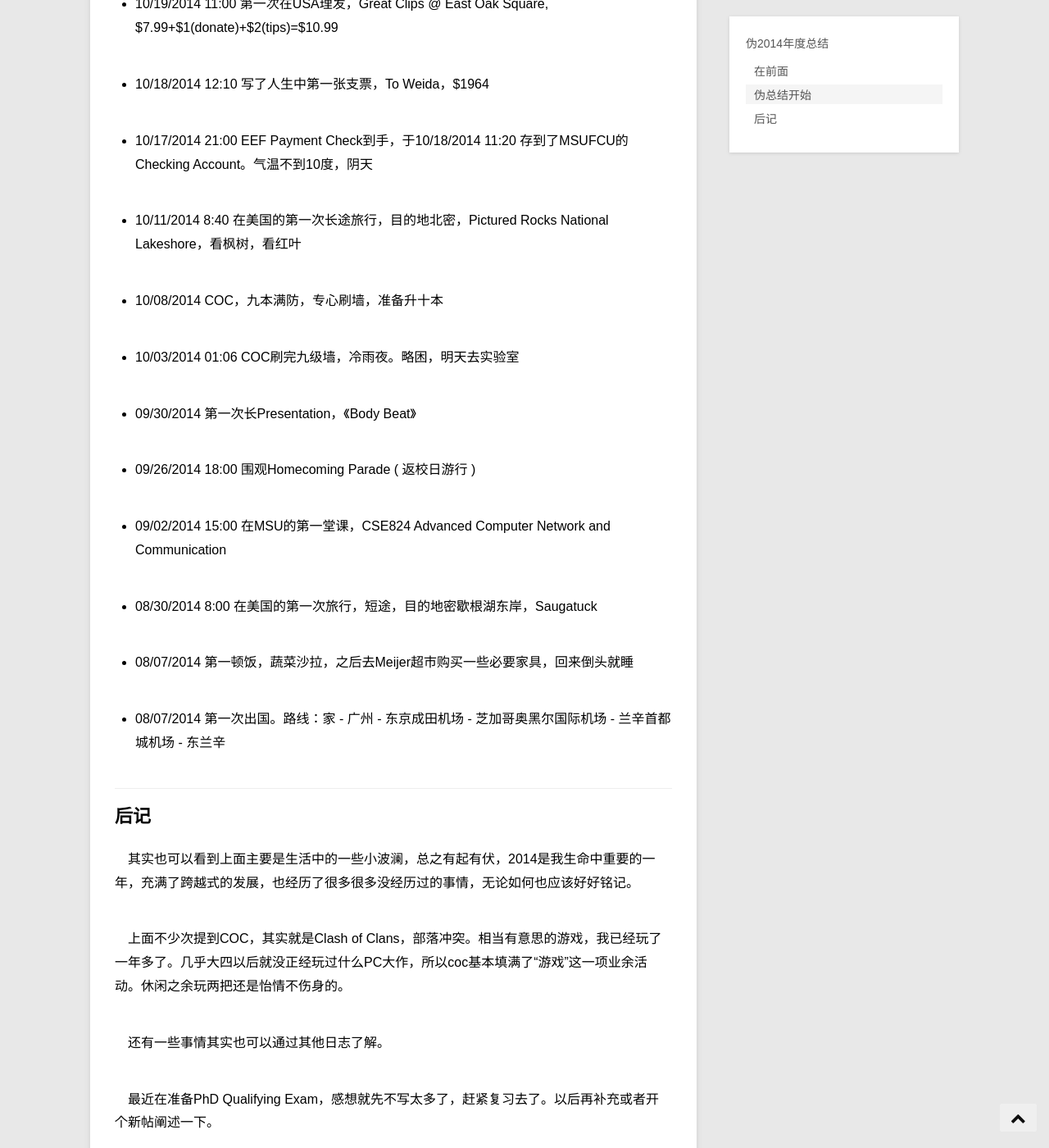
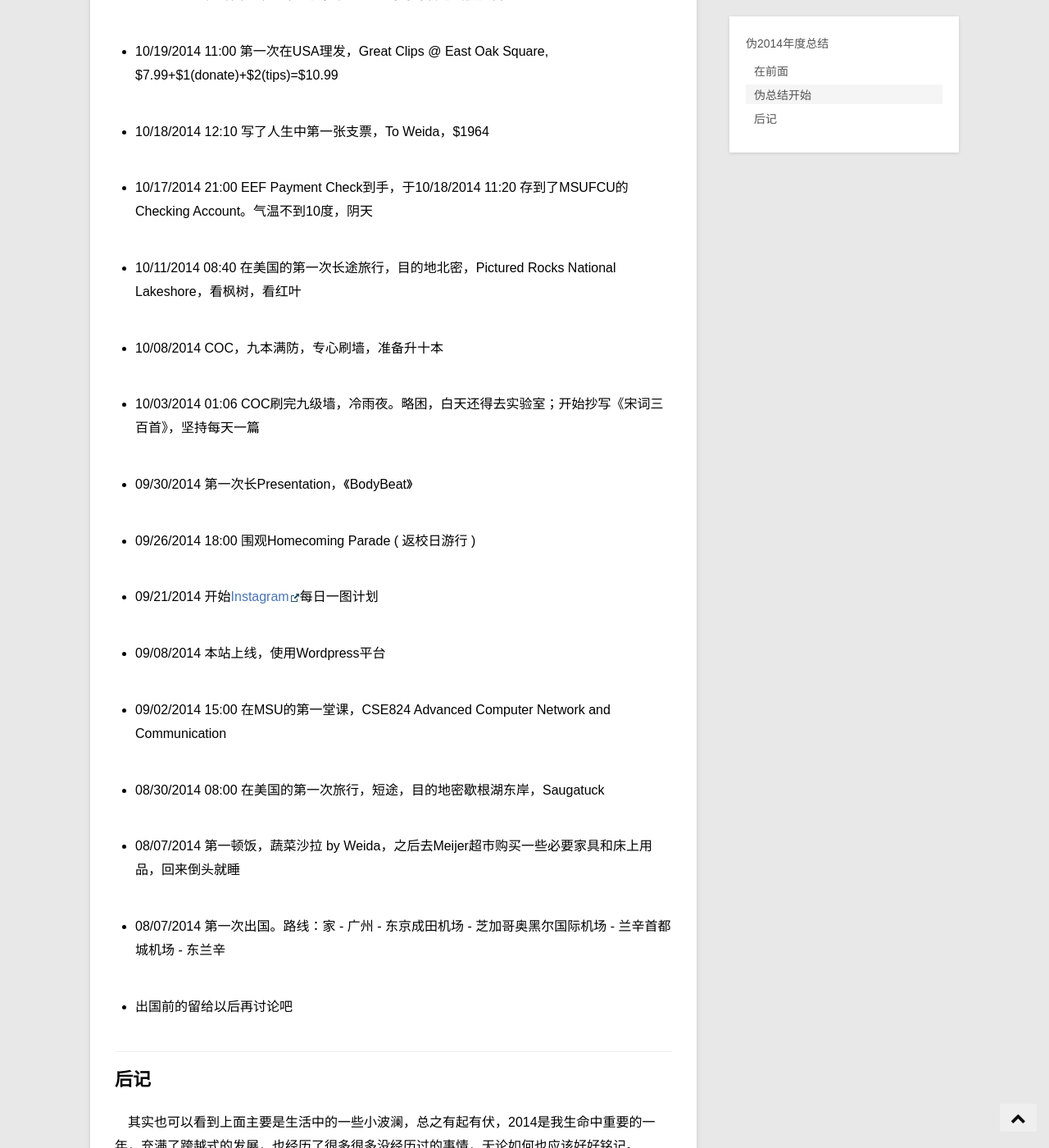
Before and after one commit to LanternD/lanternd.github.io, a Jekyll site: the page built from _posts/Witness/2015-01-03-summary-2014.md, in a window 1280 px wide and 1400 px high, scrolled down 1909 px. Shown: the whole window at 82% size. Built offline with Jekyll 4.4.1, drawn with Linux system fonts in a browser that asks for light colours; comment, search, counter and statistics services are not loaded; some of the changed text lies outside the part shown.

Commit message:
Update Post and README file

```diff
--- a/_posts/Witness/2015-01-03-summary-2014.md
+++ b/_posts/Witness/2015-01-03-summary-2014.md
@@ -12,7 +12,9 @@ date: 2015-01-03 21:29:12
 
 　写博客需要养成习惯，但是似乎**写年度总结**更需要养成习惯。
 
-　以下文字是我平时写在**Evernote**里面的，一般遇上什么大事或者有意思的我就会记录下来，反正手机上也有App，可以随时写点东西。包括之前那篇讲述那些有意思的车牌号码的日志，也是我骑车在路上的时候看到了给记下来的。没看到比Evernote更靠谱的软件了。
+　以下文字是我平时写在**Evernote**里面的。一般遇上什么大事或者有意思的我就会记录下来，反正手机上也有App，可以随时写点东西。包括之前那篇讲述那些有意思的车牌号码的日志，也是我骑车在路上的时候看到了给记下来的。没看到比Evernote更靠谱的软件了。
+
+　在Evernote里面，这个note名叫[Milestone]，本来想着是记录那些自己**第一次**做的事情的 ( 别想太多 )，确实文中也有好多“第一次”。后来就不拘一格了，只要是些特别的时刻都会记下来。好多事情也蛮开心的，希望会遇上第二次。
 
 　其他话不多说，先PO上来再说吧。
 
@@ -28,31 +30,29 @@ date: 2015-01-03 21:29:12
 
 - 12/20/2014 COC第一个满级地狱塔建成，石头人升到5级
 
-- 12/14/2014 16:00 第一次吃鳄梨 ( 牛油果 )
+- 12/17/2014 17:00 第一次自己给自己理发，正面还行，后脑勺哭惨
 
-- 12/14/2014 11:10 COC兵营全部升到满级，到达240单位
+- 12/14/2014 11:10 COC兵营全部升到满级，到达240单位；16:00 第一次吃鳄梨 ( 牛油果 )
 
 - 12/13/2014 到Sleepy Hollow State Park玩
 
-- 12/10/2014 来学校最早时间记录刷新：7:30 AM，找HC Z复制一些数据。
+- 12/10/2014 来学校最早时间记录刷新：07:30，找HC Z复制一些数据
 
 - 12/08/2014 Github上的Blog开始正常工作
 
-- 12/03/2014 第一次一个人坐公车
+- 12/03/2014 第一次自己一个人坐公车
 
 - 11/30/2014 COC第一个满级兵营诞生
 
 - 11/27/2014 黑五到Auburn Hills的Great Lake Crossing Outlet采购，信用卡余额不足
 
-- 11/21/2014 参加Silverbells游行围观活动，在州会大厦看烟花表演，第一次坐CATA的公车，较冷
+- 11/21/2014 COC抓金手到达10亿；参加Silverbells游行围观活动，在州会大厦看烟花表演，第一次坐CATA的公车，较冷
 
-- 11/21/2014 COC抓金手到达10亿
-
-- 11/14/2014 22:13:41 COC十本升级完成
+- 11/14/2014 高中母校103年校庆；22:13:41 COC十本升级完成
 
 - 11/13/2014 参加了Chongguang的Phi-Beta-Delta兄弟会入会仪式
 
-- 10/31/2014 PC组装完成
+- 10/31/2014 台式PC组装完成，进入服役期
 
 - 10/28/2014 在外国的第一个生日，和Weida喝葡萄酒吃蛋糕庆祝
 
@@ -62,23 +62,29 @@ date: 2015-01-03 21:29:12
 
 - 10/17/2014 21:00 EEF Payment Check到手，于10/18/2014 11:20 存到了MSUFCU的Checking Account。气温不到10度，阴天
 
-- 10/11/2014 8:40 在美国的第一次长途旅行，目的地北密，Pictured Rocks National Lakeshore，看枫树，看红叶
+- 10/11/2014 08:40 在美国的第一次长途旅行，目的地北密，Pictured Rocks National Lakeshore，看枫树，看红叶
 
 - 10/08/2014 COC，九本满防，专心刷墙，准备升十本
 
-- 10/03/2014 01:06 COC刷完九级墙，冷雨夜。略困，明天去实验室
+- 10/03/2014 01:06 COC刷完九级墙，冷雨夜。略困，白天还得去实验室；开始抄写《宋词三百首》，坚持每天一篇
 
-- 09/30/2014 第一次长Presentation，《Body Beat》
+- 09/30/2014 第一次长Presentation，《BodyBeat》
 
 - 09/26/2014 18:00 围观Homecoming Parade ( 返校日游行 )
 
+- 09/21/2014 开始[Instagram](http://instagram.com/lantern_d/)每日一图计划
+
+- 09/08/2014 本站上线，使用Wordpress平台
+
 - 09/02/2014 15:00 在MSU的第一堂课，CSE824 Advanced Computer Network and Communication
 
-- 08/30/2014 8:00 在美国的第一次旅行，短途，目的地密歇根湖东岸，Saugatuck
+- 08/30/2014 08:00 在美国的第一次旅行，短途，目的地密歇根湖东岸，Saugatuck
 
-- 08/07/2014 第一顿饭，蔬菜沙拉，之后去Meijer超市购买一些必要家具，回来倒头就睡
+- 08/07/2014 第一顿饭，蔬菜沙拉 by Weida，之后去Meijer超市购买一些必要家具和床上用品，回来倒头就睡
 
 - 08/07/2014 第一次出国。路线：家 - 广州 - 东京成田机场 - 芝加哥奥黑尔国际机场 - 兰辛首都城机场 - 东兰辛
+
+- 出国前的留给以后再讨论吧
 
 -----
 
```
Also changed, not shown: README.md.
